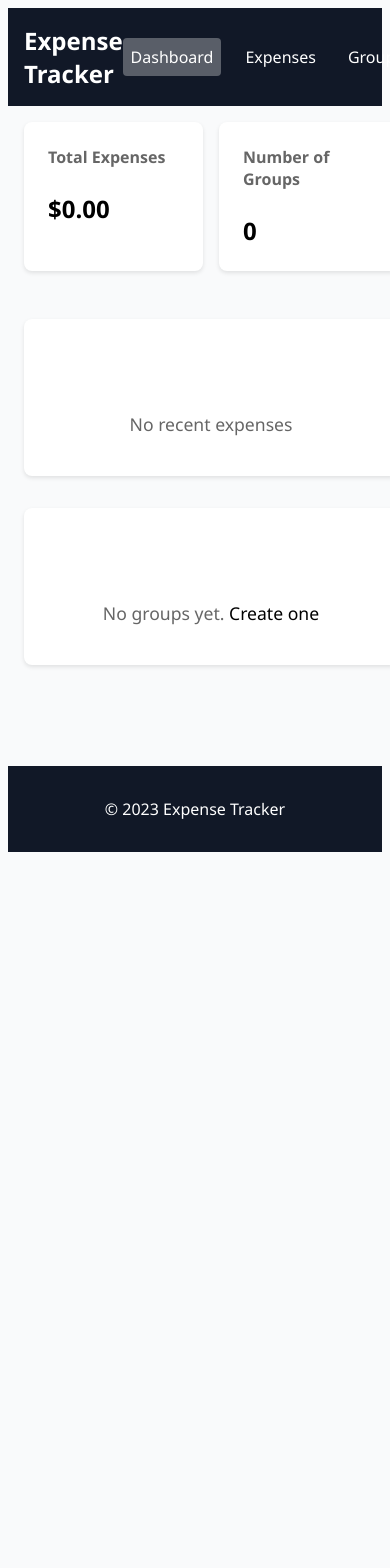
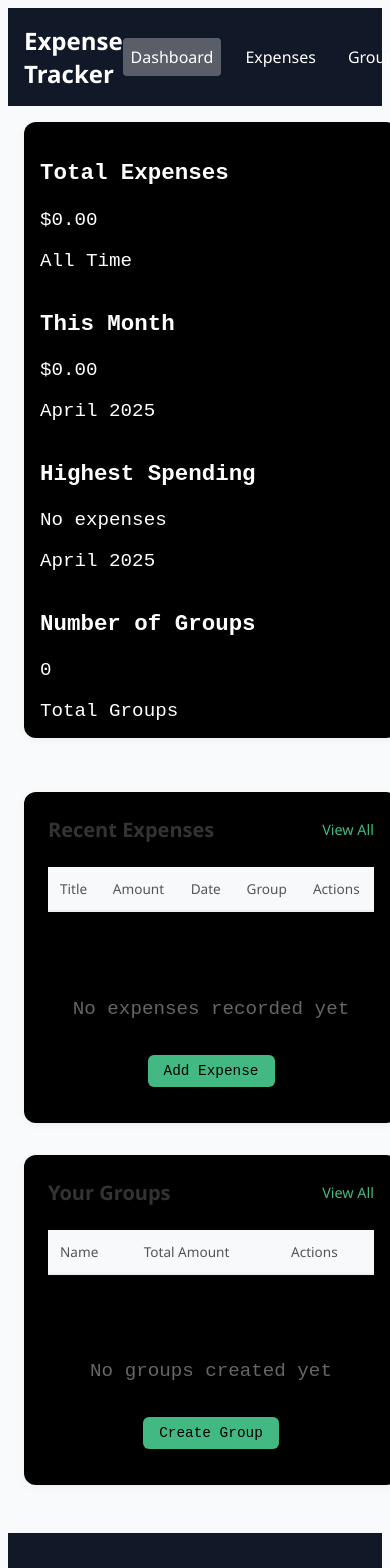
Before and after one commit to NehalRajput/Expense_vue, a Vue app: page / in a window 390 px wide. Shown: the top 1568 px of the page. Before the commit the page ends 860 px from the top, so only its background shows below. Built offline with nearby package versions, Linux system fonts and the light colour scheme.

Commit message:
expense tracker updated

```diff
--- a/src/components/Group/GroupForm.vue
+++ b/src/components/Group/GroupForm.vue
@@ -6,10 +6,7 @@
       <input id="name" v-model="form.name" type="text" required class="form-input" placeholder="e.g., Vacation, Home, etc." />
     </div>
 
-    <div class="form-group">
-      <label for="description">Description</label>
-      <textarea id="description" v-model="form.description" class="form-input textarea" placeholder="Optional group description"></textarea>
-    </div>
+
 
     <button type="submit" class="submit-button">Create Group</button>
   </form>
--- a/src/views/Dashboard.vue
+++ b/src/views/Dashboard.vue
@@ -1,45 +1,129 @@
 <template>
   <AppLayout>
+
     <div class="dashboard">
       <div class="stats-cards">
-        <div class="stat-card">
+        <!-- Your existing stat cards -->
+        <div class="stat-card total-card">
           <h3>Total Expenses</h3>
           <p>${{ totalExpenses.toFixed(2) }}</p>
+          <span class="stat-subtitle">All Time</span>
         </div>
 
-        <div class="stat-card">
-          <h3>Number of Groups</h3>
+        <div class="stat-card monthly-card">
+          <h3>This Month</h3>
+          <p>${{ monthlyExpenses.toFixed(2) }}</p>
+          <span class="stat-subtitle">{{ currentMonth }}</span>
+        </div>
+
+        <div class="stat-card highest-card">
+          <h3>Highest Spending</h3>
+          <p v-if="highestExpense">{{ highestExpense.title }} - ${{ highestExpense.amount.toFixed(2) }}</p>
+          <p v-else>No expenses</p>
+          <span class="stat-subtitle">{{ currentMonth }}</span>
+        </div>
+
+        <div class="stat-card group-card">
+
+            <h3>Number of Groups</h3>
           <p>{{ groups.length }}</p>
+          <span class="stat-subtitle">Total Groups</span>
+
+
         </div>
       </div>
 
-      <div class="recent-section">
-        <h2>Recent Expenses</h2>
-        <div v-if="recentExpenses.length > 0" class="recent-expenses">
-          <ExpenseItem
-            v-for="expense in recentExpenses"
-            :key="expense.id"
-            :expense="expense"
-            @delete="handleDeleteExpense"
-          />
+      <br>
+      <!-- Expenses Table -->
+      <div class="table-section">
+        <div class="section-header">
+          <h2>Recent Expenses</h2>
+          <router-link to="/expenses" class="view-all">View All</router-link>
         </div>
-        <div v-else class="empty-state">
-          No recent expenses
+        <div class="table-container">
+          <table class="data-table">
+            <thead>
+              <tr>
+                <th>Title</th>
+                <th>Amount</th>
+                <th>Date</th>
+                <th>Group</th>
+                <th>Actions</th>
+              </tr>
+            </thead>
+            <tbody>
+              <tr v-for="expense in recentExpenses" :key="expense.id">
+                <td>{{ expense.title }}</td>
+                <td class="amount-cell">${{ expense.amount.toFixed(2) }}</td>
+                <td>{{ formatDate(expense.date) }}</td>
+                <td>{{ getGroupName(expense.groupId) || '-' }}</td>
+                <td class="actions-cell">
+                  <button @click="handleDeleteExpense(expense.id)" class="delete-btn">
+                    <svg width="16" height="16" viewBox="0 0 24 24" fill="none" stroke="currentColor">
+                      <path d="M3 6h18M19 6v14a2 2 0 0 1-2 2H7a2 2 0 0 1-2-2V6m3 0V4a2 2 0 0 1 2-2h4a2 2 0 0 1 2 2v2"></path>
+                    </svg>
+                  </button>
+                </td>
+              </tr>
+              <tr v-if="recentExpenses.length === 0">
+                <td colspan="5" class="empty-table-message">
+                  <div class="empty-icon">
+                    <svg width="48" height="48" viewBox="0 0 24 24" fill="none" stroke="currentColor">
+                      <path d="M3 3h18v18H3zM8 8v8m8-8v8"></path>
+                    </svg>
+                  </div>
+                  <p>No expenses recorded yet</p>
+                  <router-link to="/expenses" class="add-link">Add Expense</router-link>
+                </td>
+              </tr>
+            </tbody>
+          </table>
         </div>
       </div>
 
-      <div class="groups-section">
-        <h2>Your Groups</h2>
-        <div v-if="groups.length > 0" class="groups-list">
-          <GroupItem
-            v-for="group in groups"
-            :key="group.id"
-            :group="group"
-            @delete="handleDeleteGroup"
-          />
+      <!-- Groups Table -->
+      <div class="table-section">
+        <div class="section-header">
+          <h2>Your Groups</h2>
+          <router-link to="/groups" class="view-all">View All</router-link>
         </div>
-        <div v-else class="empty-state">
-          No groups yet. <router-link to="/groups">Create one</router-link>
+        <div class="table-container">
+          <table class="data-table">
+            <thead>
+              <tr>
+                <th>Name</th>
+                <th>Total Amount</th>
+                <th>Actions</th>
+              </tr>
+            </thead>
+            <tbody>
+              <tr v-for="group in groups" :key="group.id">
+                <td>{{ group.name }}</td>
+                <td class="amount-cell">${{ getGroupTotal(group.id).toFixed(2) }}</td>
+                <td class="actions-cell">
+                  <button @click="handleDeleteGroup(group.id)" class="delete-btn">
+                    <svg width="16" height="16" viewBox="0 0 24 24" fill="none" stroke="currentColor">
+                      <path d="M3 6h18M19 6v14a2 2 0 0 1-2 2H7a2 2 0 0 1-2-2V6m3 0V4a2 2 0 0 1 2-2h4a2 2 0 0 1 2 2v2"></path>
+                    </svg>
+                  </button>
+                </td>
+              </tr>
+              <tr v-if="groups.length === 0">
+                <td colspan="5" class="empty-table-message">
+                  <div class="empty-icon">
+                    <svg width="48" height="48" viewBox="0 0 24 24" fill="none" stroke="currentColor">
+                      <path d="M17 21v-2a4 4 0 0 0-4-4H5a4 4 0 0 0-4 4v2"></path>
+                      <circle cx="9" cy="7" r="4"></circle>
+                      <path d="M23 21v-2a4 4 0 0 0-3-3.87"></path>
+                      <path d="M16 3.13a4 4 0 0 1 0 7.75"></path>
+                    </svg>
+                  </div>
+                  <p>No groups created yet</p>
+                  <router-link to="/groups" class="add-link">Create Group</router-link>
+                </td>
+              </tr>
+            </tbody>
+          </table>
         </div>
       </div>
     </div>
@@ -49,22 +133,76 @@
 <script setup>
 import { computed } from 'vue';
 import AppLayout from '@/components/AppLayout.vue';
-import ExpenseItem from '@/components/Expense/ExpenseItem.vue';
-import GroupItem from '@/components/Group/GroupItem.vue';
 import { useExpenseStore } from '@/stores/expense';
 import { useGroupStore } from '@/stores/group';
 
 const expenseStore = useExpenseStore();
 const groupStore = useGroupStore();
 
+const currentMonth = new Date().toLocaleString('default', { month: 'long', year: 'numeric' });
+
 const totalExpenses = computed(() => expenseStore.totalExpenses);
 const groups = computed(() => groupStore.groups);
+
+const monthlyExpenses = computed(() => {
+  const now = new Date();
+  const currentMonth = now.getMonth();
+  const currentYear = now.getFullYear();
+
+  return expenseStore.expenses
+    .filter(expense => {
+      const expenseDate = new Date(expense.date);
+      return expenseDate.getMonth() === currentMonth &&
+             expenseDate.getFullYear() === currentYear;
+    })
+    .reduce((total, expense) => total + expense.amount, 0);
+});
+
+const highestExpense = computed(() => {
+  const now = new Date();
+  const currentMonth = now.getMonth();
+  const currentYear = now.getFullYear();
+
+  const monthlyExpenses = expenseStore.expenses
+    .filter(expense => {
+      const expenseDate = new Date(expense.date);
+      return expenseDate.getMonth() === currentMonth &&
+             expenseDate.getFullYear() === currentYear;
+    });
+
+  if (monthlyExpenses.length === 0) return null;
+
+  return monthlyExpenses.reduce((highest, expense) =>
+    expense.amount > highest.amount ? expense : highest
+  );
+});
 
 const recentExpenses = computed(() => {
   return [...expenseStore.expenses]
     .sort((a, b) => new Date(b.date) - new Date(a.date))
     .slice(0, 5);
 });
+
+const formatDate = (dateString) => {
+  if (!dateString) return '';
+  const options = { year: 'numeric', month: 'short', day: 'numeric' };
+  return new Date(dateString).toLocaleDateString(undefined, options);
+};
+
+const getGroupName = (groupId) => {
+  const group = groupStore.groups.find(g => g.id === groupId);
+  return group ? group.name : '';
+};
+
+const getExpenseCount = (groupId) => {
+  return expenseStore.expenses.filter(e => e.groupId === groupId).length;
+};
+
+const getGroupTotal = (groupId) => {
+  return expenseStore.expenses
+    .filter(e => e.groupId === groupId)
+    .reduce((total, expense) => total + expense.amount, 0);
+};
 
 const handleDeleteExpense = (id) => {
   expenseStore.deleteExpense(id);
@@ -76,69 +214,162 @@ const handleDeleteGroup = (id) => {
 </script>
 
 <style scoped>
-.dashboard {
-  display: flex;
-  flex-direction: column;
-  gap: 2rem;
+/* Keep your existing stat cards styles */
+
+.table-section {
+  background: black;
+  border-radius: 12px;
+  padding: 1.5rem;
+  box-shadow: 0 2px 8px rgba(0, 0, 0, 0.05);
+  margin-bottom: 2rem;
+}
+.stats-cards{
+  background-color: black;
+  line-height: normal;
+
+  display: grid;
+  grid-template-columns: repeat(auto-fit, minmax(300px, 1fr));
+  gap: 1rem;
+  margin-bottom: 2rem;
+  padding: 1rem;
+
+  border-radius: 12px;
+  box-shadow: 0 2px 8px rgba(0, 0, 0, 0.05);
+  color:white;
+  font-family: 'Courier New', monospace;
+  font-size: 1.2rem;
+
+
+
 }
 
-.stats-cards {
+.section-header {
   display: flex;
-  gap: 1rem;
-  margin-bottom: 1rem;
+  justify-content: space-between;
+  align-items: center;
+  margin-bottom: 1.5rem;
 }
 
-.stat-card {
-  flex: 1;
-  background: white;
-  border-radius: 8px;
-  padding: 1.5rem;
-  box-shadow: 0 2px 4px rgba(0, 0, 0, 0.1);
+.section-header h2 {
+  margin: 0;
+  font-size: 1.25rem;
+  color: #333;
 }
 
-.stat-card h3 {
-  margin-top: 0;
-  color: #666;
-  font-size: 1rem;
+.view-all {
+  color: #42b983;
+  text-decoration: none;
+  font-size: 0.9rem;
+  font-weight: 500;
 }
 
-.stat-card p {
-  margin-bottom: 0;
-  font-size: 1.5rem;
-  font-weight: bold;
-  color: #000000; /* changed to black */
+.view-all:hover {
+  text-decoration: underline;
 }
 
-.recent-section, .groups-section {
-  background: white;
-  border-radius: 8px;
-  padding: 1.5rem;
-  box-shadow: 0 2px 4px rgba(0, 0, 0, 0.1);
+.table-container {
+  overflow-x: auto;
 }
 
-.recent-section h2, .groups-section h2 {
-  margin-top: 0;
+.data-table {
+  width: 100%;
+  border-collapse: collapse;
+  font-size: 0.95rem;
+  color: white;
 }
 
-.recent-expenses, .groups-list {
-  display: flex;
-  flex-direction: column;
-  gap: 0.5rem;
+.data-table th {
+  text-align: left;
+  padding: 1rem;
+  background-color: #f8f9fa;
+  color: #555;
+  font-weight: 500;
+  border-bottom: 2px solid #eee;
 }
 
-.empty-state {
+.data-table td
+{
+  font-family: 'Courier New', monospace;
+  font-size: 1.2rem;
   padding: 1rem;
+  border-bottom: 1px solid #eee;
+  vertical-align: middle;
+}
+
+.data-table tr:last-child td {
+  border-bottom: none;
+}
+
+.data-table tr:hover {
+  background-color: #f9f9f9;
+}
+
+.amount-cell {
+  font-weight: 600;
+  font-family: 'Courier New', monospace;
+}
+
+.actions-cell {
   text-align: center;
+  width: 60px;
+}
+
+.delete-btn {
+  background: none;
+  border: none;
+  color: #e74c3c;
+  cursor: pointer;
+  padding: 0.5rem;
+  border-radius: 50%;
+  transition: all 0.2s ease;
+  display: inline-flex;
+  align-items: center;
+  justify-content: center;
+}
+
+.delete-btn:hover {
+  background-color: rgba(231, 76, 60, 0.1);
+}
+
+.empty-table-message {
+  text-align: center;
+  padding: 2rem;
   color: #666;
 }
 
-.empty-state a {
-  color: #000000; /* changed to black */
-  text-decoration: none;
+.empty-icon {
+  margin-bottom: 1rem;
+  color:black;
 }
 
-.empty-state a:hover {
-  text-decoration: underline;
+.empty-icon svg {
+  stroke-width: 1.5;
 }
 
+.add-link {
+  display: inline-block;
+  margin-top: 1rem;
+  padding: 0.5rem 1rem;
+  background-color: #42b983;
+  color: black;
+  border-radius: 6px;
+  text-decoration: none;
+  font-size: 0.9rem;
+  transition: background-color 0.2s ease;
+}
+
+.add-link:hover {
+  background-color: #369f6b;
+}
+
+@media (max-width: 768px) {
+  .data-table {
+    font-size: 0.85rem;
+  }
+
+  .data-table th,
+  .data-table td {
+    padding: 0.75rem;
+  }
+}
 </style>
```
